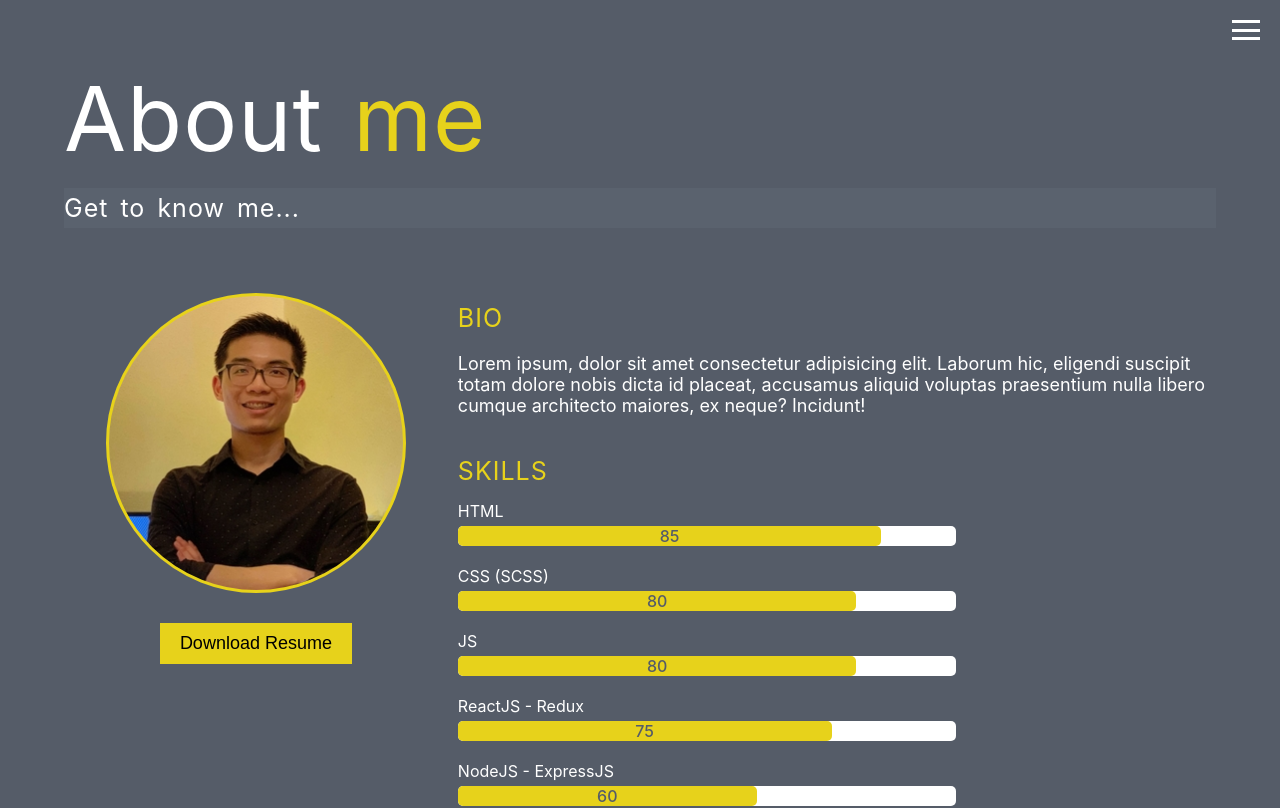
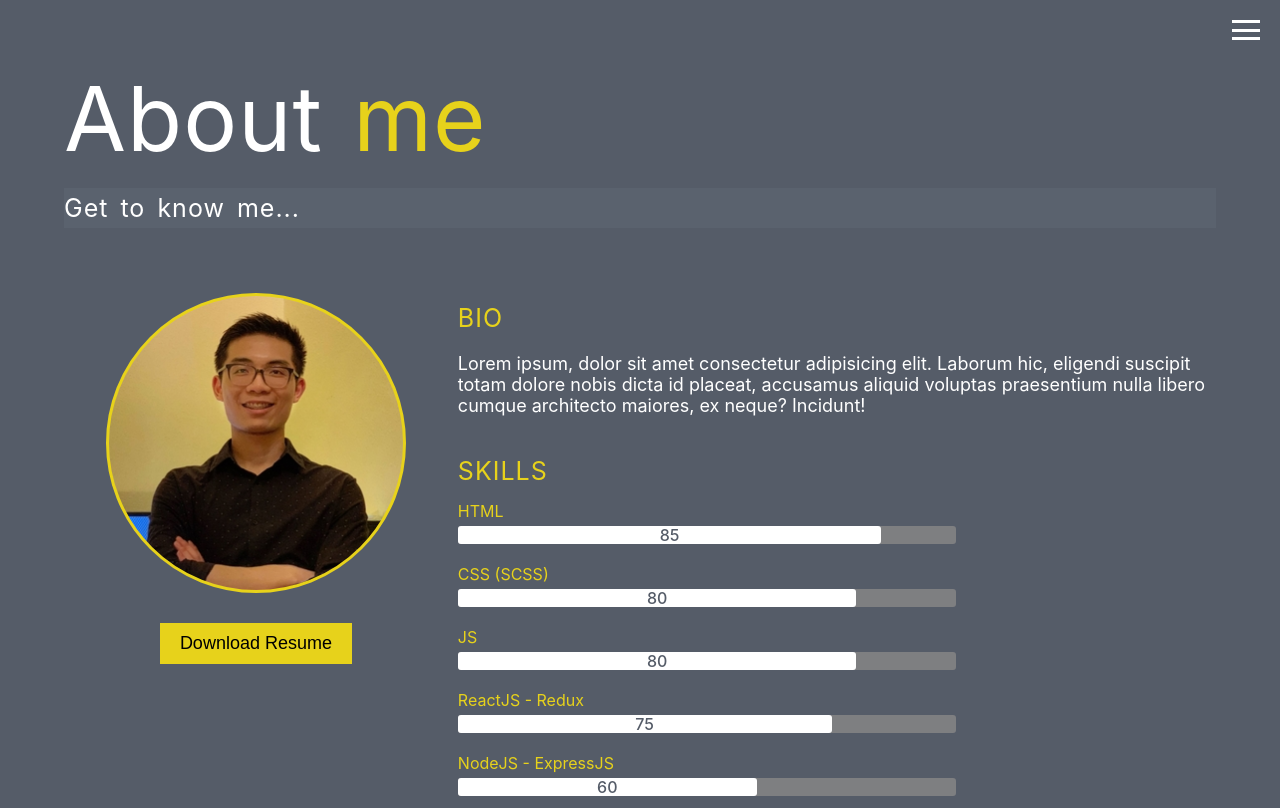
Before and after one commit to thaisonbk57/Portfolio-Fullstack, a React (Create React App) app: page /about in a window 1280 px wide. Shown: the top 808 px of the page. Built offline with nearby package versions, Linux system fonts and the light colour scheme.

Commit message:
changed the color of Skillbar

```diff
--- a/src/components/Skills/Skill/Skill.scss
+++ b/src/components/Skills/Skill/Skill.scss
@@ -1,15 +1,15 @@
 .Skill {
   margin-bottom: 20px;
   &-name {
-    color: white;
+    color: rgba(231, 210, 27, 1);
     margin-bottom: 5px;
   }
 
   &-bar {
     position: relative;
-    background: #fff;
-    border-radius: 5px;
-    height: 20px;
+    background: rgb(126, 127, 129);
+    border-radius: 3px;
+    height: 18px;
   }
 
   &-level {
@@ -17,9 +17,8 @@
     height: 100%;
     top: 0;
     left: 0;
-    // background: rgb(11, 147, 151);
-    background: rgba(231, 210, 27, 1);
-    border-radius: 5px;
+    background: rgba(255, 255, 255, 1);
+    border-radius: 3px;
 
     span {
       position: absolute;
```
